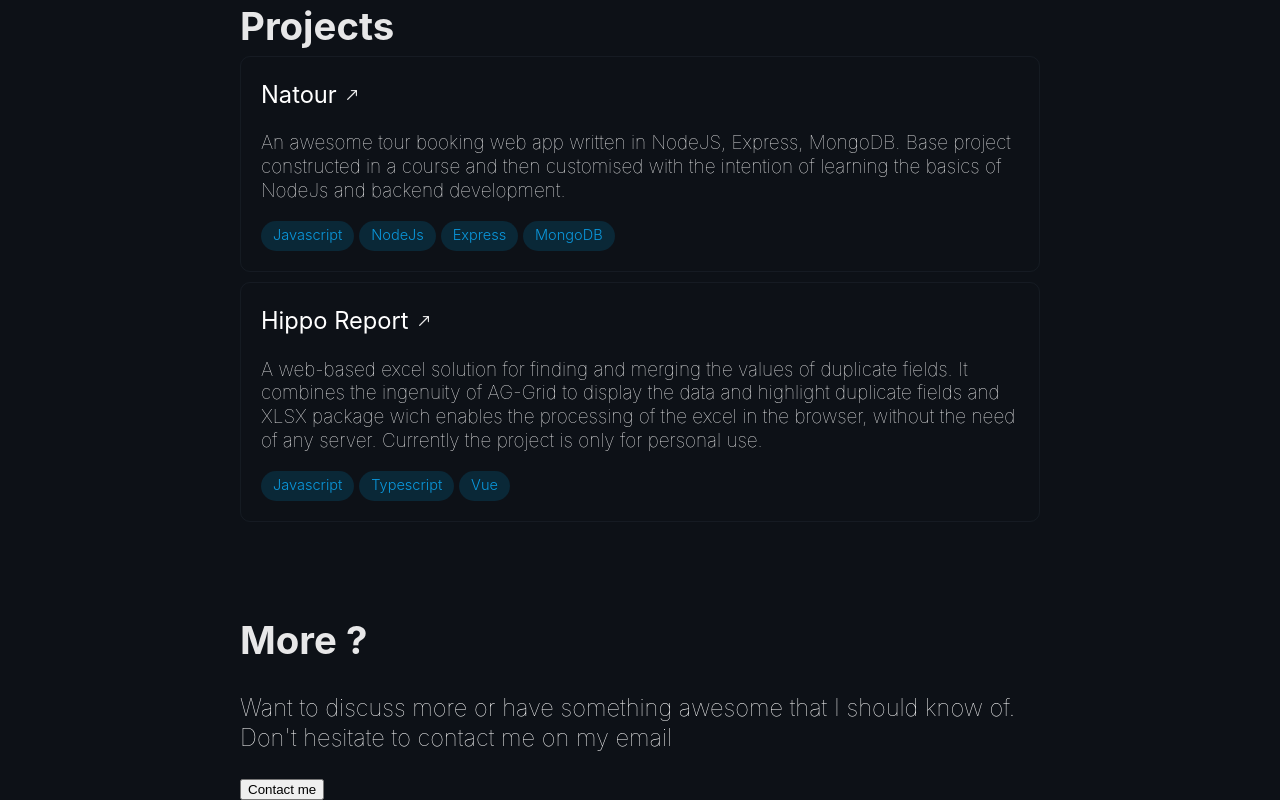
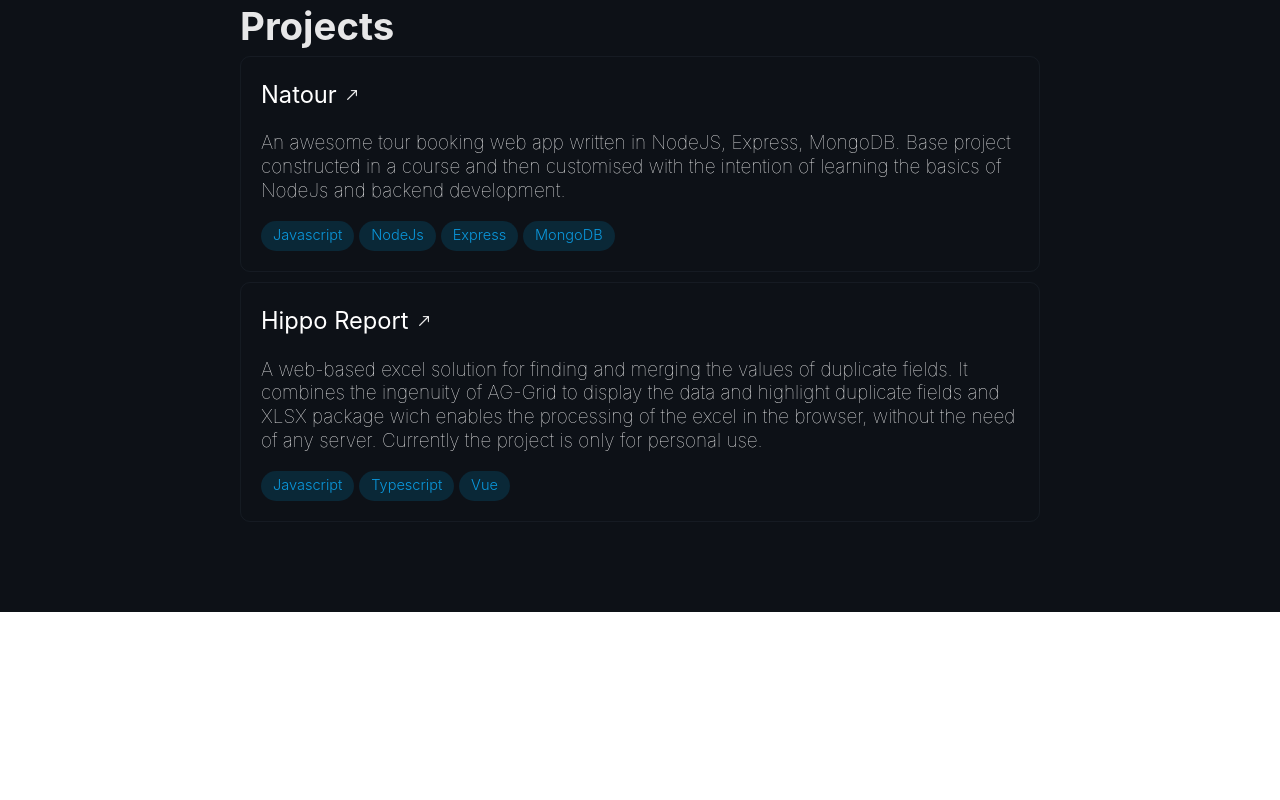
Before and after one commit to Popa-Andrei-Valentin/My_Portofolio, a React (Vite) app: page / in a window 1280 px wide. Shown: the part 1691-2491 px from the top of the page. After the commit the page ends 2303 px from the top, so only its background shows below. Built offline with nearby package versions, Linux system fonts and the light colour scheme.

Commit message:
Remove 'More ?' section

```diff
--- a/src/components/Content/Content.css
+++ b/src/components/Content/Content.css
@@ -45,6 +45,7 @@
   display: grid;
   grid-area: experience;
   justify-content: center;
+  padding-bottom: 5rem;
 }
 
 .projects-section {
--- a/src/components/Content/Content.jsx
+++ b/src/components/Content/Content.jsx
@@ -51,16 +51,6 @@ export default function Content () {
 						</div>
 					</div>
 				</div>
-
-				<div className='projects-section'>
-					<div className='content-text'>
-						<h2>More ?</h2>
-						<div className='content-box'>
-							<p>Want to discuss more or have something awesome that I should know of. Don't hesitate to contact me on my email</p>
-							<button>Contact me</button>
-						</div>
-					</div>
-				</div>
 			</div>
 		</>
 	)
```
